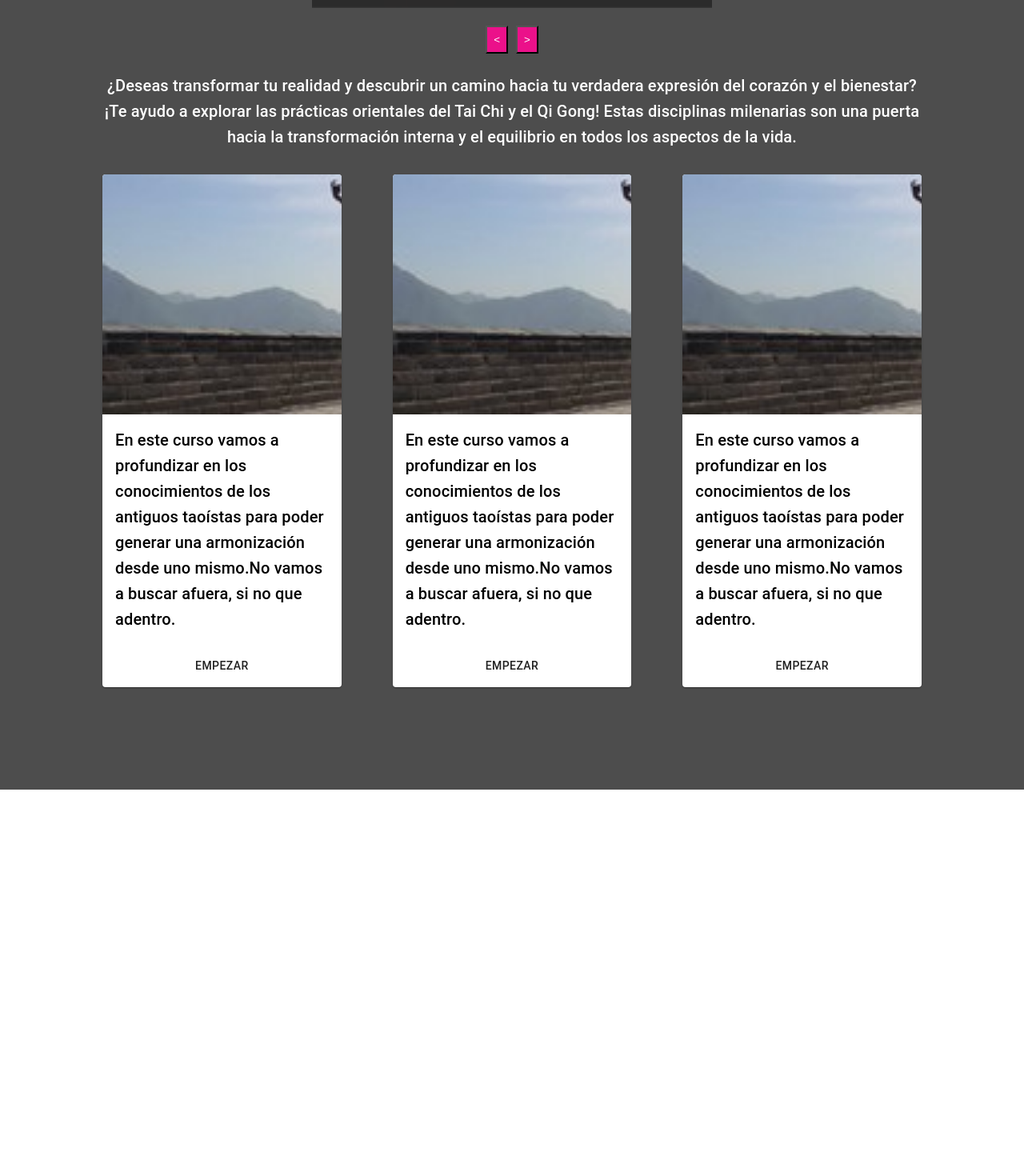
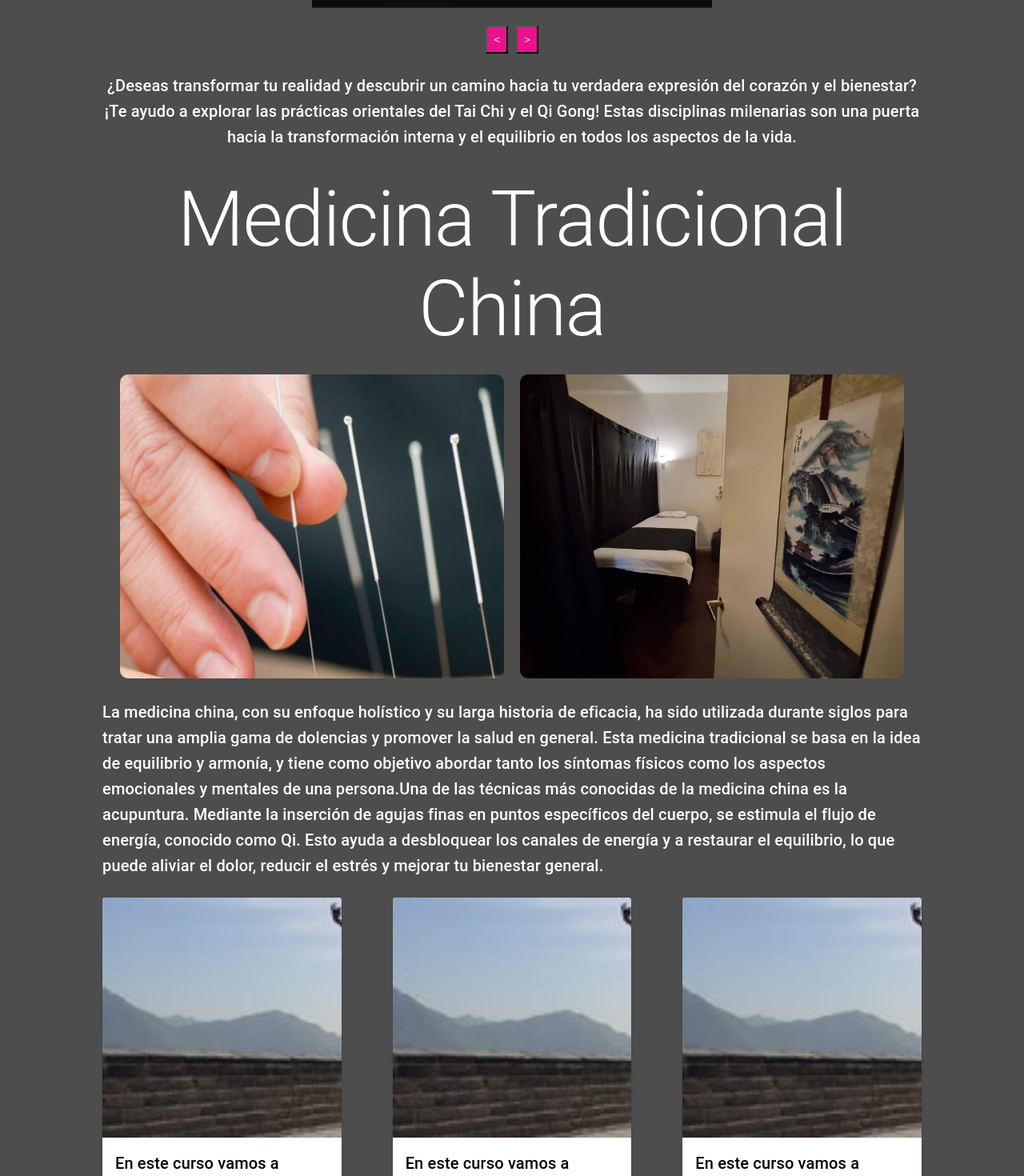
Before and after one commit to Emanuel-P16/brutti, a React (Vite) app: page / in a window 1280 px wide. Shown: the part 518-1988 px from the top of the page at 80% size. Before the commit the page ends 1505 px from the top, so only its background shows below. Built offline with nearby package versions, Linux system fonts and the light colour scheme.

Commit message:
agregada seccion medicina china

```diff
--- a/src/App.tsx
+++ b/src/App.tsx
@@ -4,7 +4,9 @@ import tc1 from './assets/tc1.jpg'
 import tc2 from './assets/tc2.jpg'
 import tc3 from './assets/tc3.jpg'
 import curso1 from './assets/curso1.jpg'
-import { Cursos,Carrousel,NavBar} from './components/index'
+import medicina1 from './assets/medicinaChina1.jpg'
+import medicina2 from './assets/medicinaChina2.jpg'
+import { Cursos,Carrousel,NavBar, Medicina} from './components/index'
 const Container = styled('div')(({ theme }) => ({
   background: theme.palette.primary.light,
   color: theme.palette.primary.contrastText,
@@ -18,6 +20,9 @@ export default function App() {
   ]
   const imagesCurses = [
     curso1
+  ]
+  const imagesMedicine = [
+    medicina1,medicina2
   ]
   const theme = createTheme(
     {
@@ -42,11 +47,14 @@ export default function App() {
           spacing={3}
         >
           <Carrousel images={images} autoPlay={true} showButtons={true} />
-          <Grid item xs={12} id={'Inicio'}>
+          <Grid item xs={12} >
             <Typography variant="h6" align="center" gutterBottom={true}>
               ¿Deseas transformar tu realidad y descubrir un camino hacia tu verdadera expresión del corazón y el bienestar? ¡Te ayudo a explorar las prácticas orientales del Tai Chi
               y el Qi Gong! Estas disciplinas milenarias son una puerta hacia la transformación interna y el equilibrio en todos los aspectos de la vida.
             </Typography>
+          </Grid>
+          <Grid item xs={12} id={'Medicina China'}>
+              <Medicina images={imagesMedicine}/>
           </Grid>
           <Grid item xs={12} id={'Cursos Online'}>
               <Cursos images={imagesCurses}/>
--- a/src/components/Carrousel.tsx
+++ b/src/components/Carrousel.tsx
@@ -63,7 +63,7 @@ export default function Carrousel(props: Props) {
         selectNewImage(props.images)
     }
     return (
-        <Grid item xs={12}>
+        <Grid item xs={12} id={'Inicio'}>
             <CarrouselImg
                 src={selectedImage}
                 className={loaded ? "loaded" : ""}
--- /dev/null
+++ b/src/components/Medicina.tsx
@@ -0,0 +1,53 @@
+import { Grid, Typography, styled } from '@mui/material';
+import styledComponent from 'styled-components'
+
+
+const MedImage = styledComponent.img`
+ max-width: 500px;
+  width: 100%;
+  height: 50vh;
+  padding: 10px;
+  border-radius: 20px;
+  `;
+
+const StyledGridContainer = styled(Grid)({
+    // height:'100vh'
+})
+
+interface Props{
+    images: string[]
+}
+export default function Medicina(props: Props) {
+    return (
+        <StyledGridContainer container direction='row'spacing={2} justifyContent="center" alignItems="center" >
+            <Grid item xs={12}>
+                <Typography
+                    variant="h1"
+                    align='center'
+                >
+                    Medicina Tradicional China
+                </Typography>
+            </Grid>
+            <Grid container item xs={12} justifyContent="center" alignItems="center">
+                <MedImage
+                    src={props.images[0]}
+                />
+                <MedImage
+                    src={props.images[1]}
+
+                />
+            </Grid>
+            <Grid item xs={12}>
+                <Typography
+                    variant="h6"
+                >
+                    La medicina china, con su enfoque holístico y su larga historia de eficacia, ha sido utilizada durante siglos para tratar una amplia gama
+                    de dolencias y promover la salud en general. Esta medicina tradicional se basa en la idea de equilibrio y armonía, y tiene como objetivo
+                    abordar tanto los síntomas físicos como los aspectos emocionales y mentales de una persona.Una de las técnicas más conocidas de la medicina china
+                     es la acupuntura. Mediante la inserción de agujas finas en puntos específicos del cuerpo, se estimula el flujo de energía,
+                    conocido como Qi. Esto ayuda a desbloquear los canales de energía y a restaurar el equilibrio, lo que puede aliviar el dolor, reducir el estrés y mejorar tu bienestar general.
+                </Typography>
+            </Grid>
+        </StyledGridContainer>
+    )
+}
--- a/src/components/index.tsx
+++ b/src/components/index.tsx
@@ -1,3 +1,4 @@
 export {default as NavBar} from './NavBar'
 export {default as Carrousel} from './Carrousel'
 export {default as Cursos} from './Cursos'
+export {default as Medicina} from './Medicina'
```
Also changed, not shown: src/assets/medicinaChina1.jpg (added), src/assets/medicinaChina2.jpg (added).
